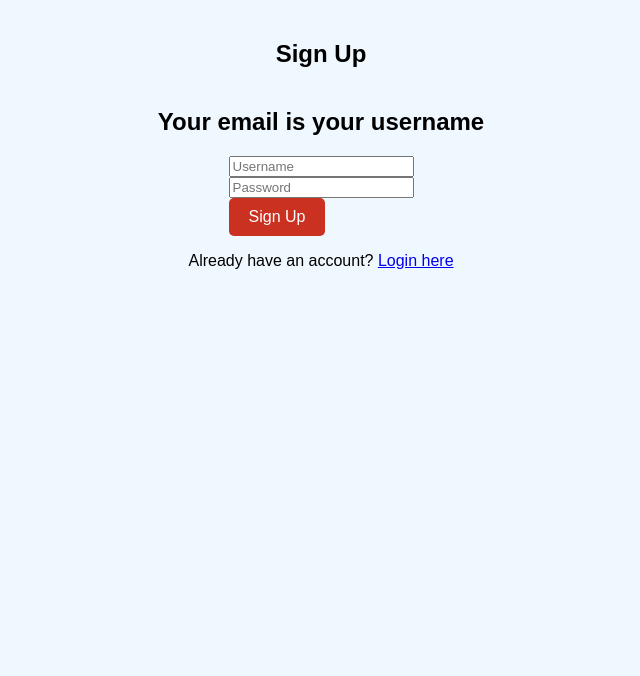
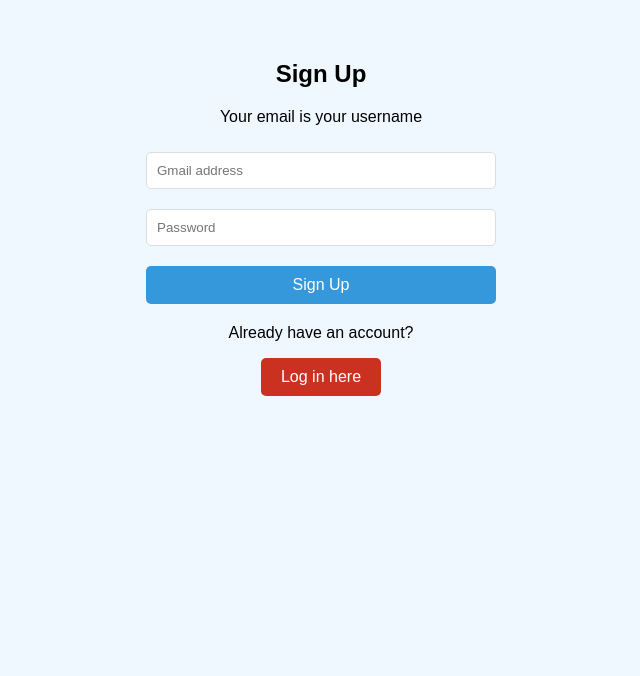
Before and after one commit to nike2410/Advanced_ISD_Project, a Flask app: page /signup in a window 1280 px wide. Shown: the top 676 px of the page, without its empty margins (319-959 px from the left). Run offline with Flask 3, Linux system fonts and the light colour scheme.

Commit message:
adjusted login and signup pages style,

```diff
--- a/static/css/styles.css
+++ b/static/css/styles.css
@@ -123,6 +123,7 @@ h1 {
 .controls {
     margin-top: 20px;
     margin-bottom: 20px;
+    align-items: center;
 }
 
 button {
@@ -138,6 +139,39 @@ button {
 
 button:hover {
     background-color: #2980b9;
+}
+
+.auth-form-container {
+    max-width: 350px;
+    margin: 0 auto;
+    padding: 20px;
+    text-align: center;
+}
+
+.auth-message {
+    margin: 10px 0;
+    padding: 10px;
+    border-radius: 5px;
+}
+
+.auth-form input {
+    width: 100%;
+    padding: 10px;
+    margin: 10px 0;
+    border: 1px solid #ddd;
+    border-radius: 5px;
+    box-sizing: border-box;
+}
+
+.auth-form button {
+    width: 100%;
+    padding: 10px;
+    margin-top: 10px;
+    background-color: #3498db;
+    color: white;
+    border: none;
+    border-radius: 5px;
+    cursor: pointer;
 }
 
 .win-message {
--- a/templates/signup.html
+++ b/templates/signup.html
@@ -8,22 +8,24 @@
     <link rel="icon" href="/static/images/favicon_TriMy.ico" type="image/x-icon">
 </head>
 
-<h2>Sign Up</h2>
-<h2>Your email is your username</h2>
+<body>
+    <div class="auth-form-container">
+        <h2>Sign Up</h2>
+        <p>Your email is your username</p>
 
-{% if error %}
-    <p style="color:red;">{{ error }}</p>
-    <p>Try one of these:</p>
-    <ul>
-        {% for suggestion in suggestions %}
-            <li>{{ suggestion }}</li>
-        {% endfor %}
-    </ul>
-{% endif %}
+        <form method="post" class="auth-form">
+            <input type="email" name="username" placeholder="Gmail address"
+                   value="{{ original_username if original_username else '' }}" required>
+            <input type="password" name="password" placeholder="Password" required>
+            <button type="submit">Sign Up</button>
+        </form>
 
-<form method="post">
-    <input type="text" name="username" placeholder="Username" value="{{ original_username if original_username else '' }}" required><br>
-    <input type="password" name="password" placeholder="Password" required><br>
-    <button type="submit">Sign Up</button>
-</form>
-<p>Already have an account? <a href="/login">Login here</a></p>
+        <div class="controls">
+            <p>Already have an account?</p>
+            <a href="/login">
+                <button type="submit">Log in here</button>
+            </a>
+        </div>
+    </div>
+</body>
+</html>
```
Also changed, not shown: templates/login.html (+23 -12 lines).
